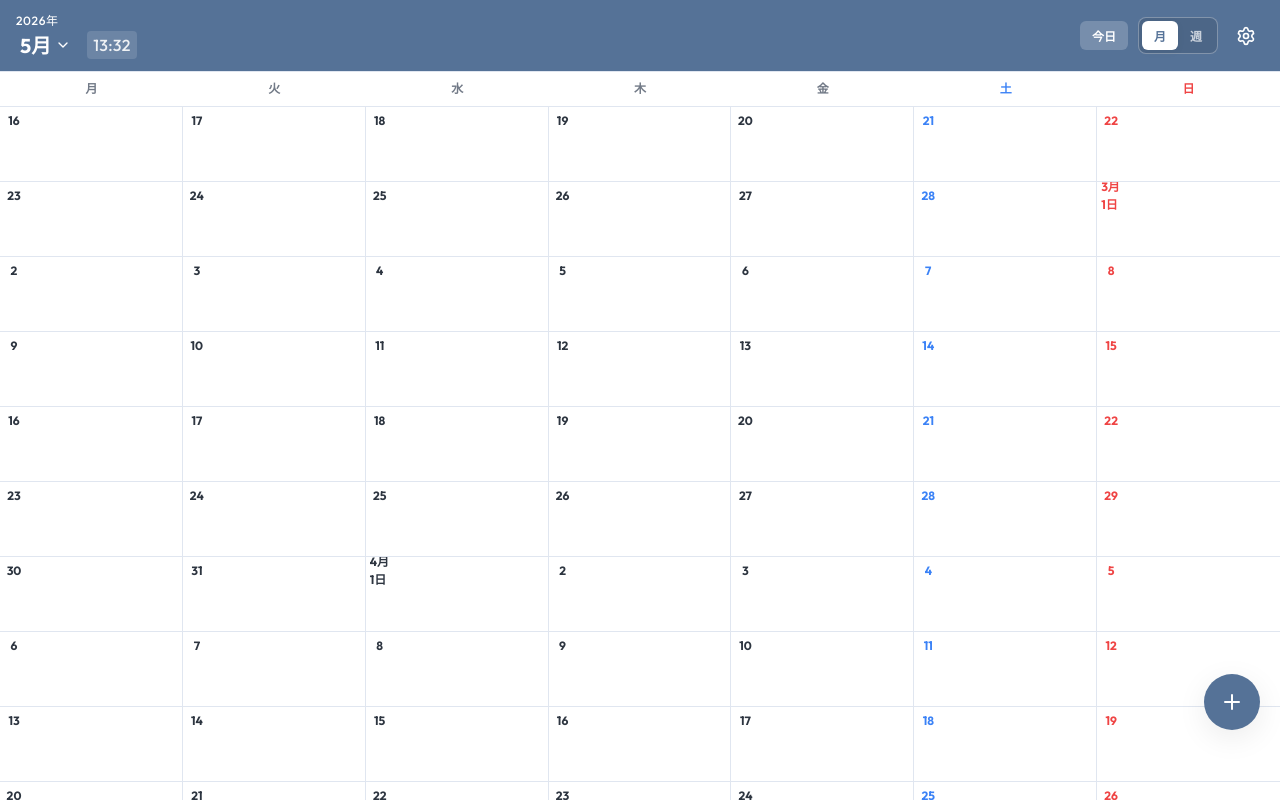
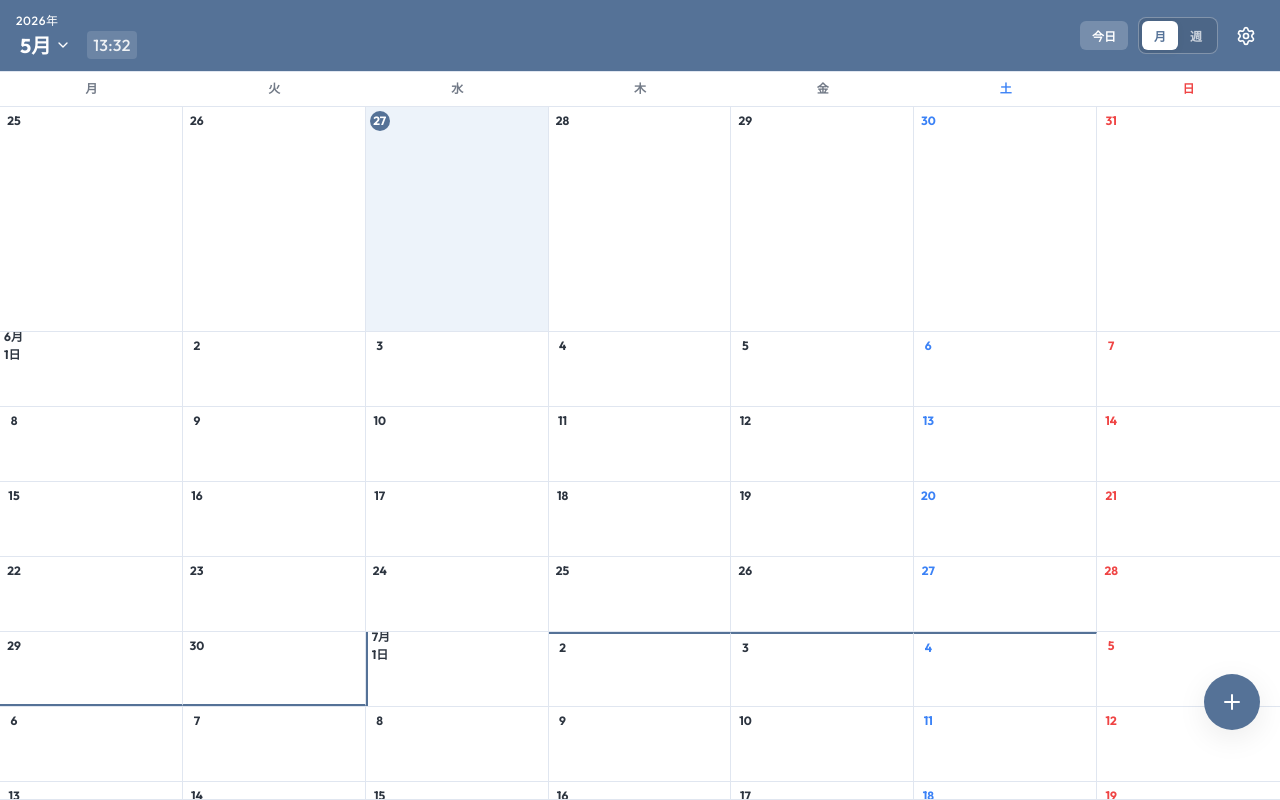
Before and after one commit to itokenlaw-rgb/FocusWeeks, a React (Vite) app: page / in a window 1280 px wide. Built offline with nearby package versions, Linux system fonts and the light colour scheme.

Commit message:
feat: カラー

```diff
--- a/src/components/MonthView.tsx
+++ b/src/components/MonthView.tsx
@@ -1,4 +1,4 @@
-import React from 'react';
+import React, { useRef, useEffect } from 'react';
 
 // App.tsx から渡されるすべてのプロパティと型を完全に一致させます
 interface MonthViewProps {
@@ -18,6 +18,36 @@ interface MonthViewProps {
   onPasteDuplicate: (targetDateString: string) => Promise<void>;
 }
 
+// ── イベントを時間帯別に5スロットへ振り分ける ──────────────────────────────
+// スロット: 0=深夜〜9時前, 1=9〜12時, 2=12〜15時, 3=15〜18時, 4=18時以降
+// 終日イベントはスロット0に配置
+const getEventSlotIndex = (event: any): number => {
+  if (event.allDay) return 0;
+  try {
+    const hours = new Date(event.start).getHours();
+    if (hours < 9)  return 0;
+    if (hours < 12) return 1;
+    if (hours < 15) return 2;
+    if (hours < 18) return 3;
+    return 4;
+  } catch {
+    return 0;
+  }
+};
+
+// ── イベントの開始時刻を "HH:MM"（終日は "終日"）で返す ────────────────────
+const formatEventTime = (event: any): string => {
+  if (event.allDay) return '終日';
+  try {
+    const d = new Date(event.start);
+    const hh = String(d.getHours()).padStart(2, '0');
+    const mm = String(d.getMinutes()).padStart(2, '0');
+    return `${hh}:${mm}`;
+  } catch {
+    return '';
+  }
+};
+
 export const MonthView: React.FC<MonthViewProps> = ({
   weeks,
   events,
@@ -29,58 +59,144 @@ export const MonthView: React.FC<MonthViewProps> = ({
   duplicateMode,
   onPasteDuplicate,
 }) => {
+  const containerRef = useRef<HTMLDivElement>(null);
+  const isScrollingRef = useRef(false);
+  const scrollTimeoutRef = useRef<ReturnType<typeof setTimeout> | null>(null);
+  const lastNotifiedMonth = useRef<{ year: number; month: number } | null>(null);
+
+  // ── 初期表示時に「今日」の週へ自動スクロール ───────────────────────────────
+  useEffect(() => {
+    const scrollToToday = () => {
+      const todayStr = new Date().toISOString().substring(0, 10);
+      const allWeekEls = containerRef.current?.querySelectorAll('.calendar-week');
+      if (!allWeekEls) return;
+
+      for (let i = 0; i < allWeekEls.length; i++) {
+        const el = allWeekEls[i] as HTMLElement;
+        const containsAttr = el.getAttribute('data-contains-date') || '';
+        if (containsAttr.split(',').includes(todayStr)) {
+          el.scrollIntoView({ block: 'start', behavior: 'auto' });
+          break;
+        }
+      }
+    };
+
+    const timer = setTimeout(scrollToToday, 50);
+    return () => clearTimeout(timer);
+  }, []);
+
+  // ── クリーンアップ ────────────────────────────────────────────────────────
+  useEffect(() => {
+    return () => {
+      if (scrollTimeoutRef.current) clearTimeout(scrollTimeoutRef.current);
+    };
+  }, []);
+
+  // ── スクロール中、画面中央の週から表示月を検出して通知 ───────────────────
+  const handleScroll = () => {
+    isScrollingRef.current = true;
+    if (!containerRef.current) return;
+
+    const container = containerRef.current;
+    const containerRect = container.getBoundingClientRect();
+    const centerY = containerRect.top + containerRect.height / 2;
+
+    const weekElements = container.querySelectorAll('.calendar-week');
+    let middleWeekEl: Element | null = null;
+
+    for (let i = 0; i < weekElements.length; i++) {
+      const rect = weekElements[i].getBoundingClientRect();
+      if (rect.top <= centerY && rect.bottom >= centerY) {
+        middleWeekEl = weekElements[i];
+        break;
+      }
+    }
+
+    if (middleWeekEl) {
+      const weekIndexAttr = middleWeekEl.getAttribute('data-week-index');
+      if (weekIndexAttr !== null) {
+        const weekIndex = parseInt(weekIndexAttr, 10);
+        const week = weeks[weekIndex];
+        if (week && week.length > 3) {
+          const middleDate: Date = week[3].date;
+          const targetYear  = middleDate.getFullYear();
+          const targetMonth = middleDate.getMonth();
+
+          if (
+            !lastNotifiedMonth.current ||
+            lastNotifiedMonth.current.year  !== targetYear ||
+            lastNotifiedMonth.current.month !== targetMonth
+          ) {
+            lastNotifiedMonth.current = { year: targetYear, month: targetMonth };
+            onVisibleMonthChange(targetYear, targetMonth);
+          }
+        }
+      }
+    }
+
+    if (scrollTimeoutRef.current) clearTimeout(scrollTimeoutRef.current);
+    scrollTimeoutRef.current = setTimeout(() => {
+      isScrollingRef.current = false;
+    }, 150);
+  };
+
   return (
     <div
-      className="month-container"
-      data-text-size={settings.textSize} // settings を自然に使用してエラーを回避
+      className="scroll-content"
+      data-text-size={settings.textSize}
+      ref={containerRef}
+      onScroll={handleScroll}
     >
+      <div className="month-container">
         {weeks.map((week, weekIndex) => {
-        // この週の最初の日の日付文字列を取得（App.tsx 側への動作用）
           const weekStartDateStr = week[0]?.dateString || '';
-        const isWeekFocused = focusedWeekId === weekStartDateStr;
+          const isWeekFocused   = focusedWeekId === weekStartDateStr;
+          const containsDates   = week.map((d: any) => d.dateString).join(',');
 
           return (
             <div
               key={weekIndex}
               className={`calendar-week ${isWeekFocused ? 'focused' : ''}`}
-            data-contains-date={week.map(d => d.dateString).join(',')}
+              data-week-id={weekStartDateStr}
+              data-week-index={weekIndex}
+              data-contains-date={containsDates}
+              style={{
+                '--focus-height-multiplier': settings.focusSize,
+              } as React.CSSProperties}
             >
-            {week.map((dayObj) => {
+              {week.map((dayObj: any) => {
                 const { date, dateString, isCurrentMonth, isToday } = dayObj;
                 const isOtherMonth = !isCurrentMonth;
 
-              // dayObj.date から年・月・日を取得
-              const year = date.getFullYear();
-              const month = date.getMonth(); // 0-11
+                const year       = date.getFullYear();
+                const month      = date.getMonth(); // 0-11
                 const dayOfMonth = date.getDate();
+                const dayOfWeek  = date.getDay();
+                const isSat      = dayOfWeek === 6;
+                const isSun      = dayOfWeek === 0;
+                const isSelected = selectedDate === dateString;
 
-              // 土日の判定（曜日: 0=日, 6=土）
-              const dayOfWeek = date.getDay();
-              const isSat = dayOfWeek === 6;
-              const isSun = dayOfWeek === 0;
-
-              // --- 【１】６月と７月の境目を階段状に太線にする判定 ---
+                // ── 6月→7月の境目を階段状太線で強調 ─────────────────────
                 let borderClasses = '';
                 if (dateString === '2026-06-29' || dateString === '2026-06-30') {
                   borderClasses = ' border-bottom-thick';
                 } else if (dateString === '2026-07-01') {
                   borderClasses = ' border-left-thick';
                 } else if (year === 2026 && month === 6 && dayOfMonth >= 2 && dayOfMonth <= 4) {
-                // 7月2日〜7月4日（土曜日まで）のセルには上線を引く
                   borderClasses = ' border-top-thick';
                 }
 
-              // セルの選択状態クラス
-              const isSelected = selectedDate === dateString;
+                // この日のイベント一覧
+                const dayEvents = events.filter(
+                  e => e.start.substring(0, 10) === dateString
+                );
 
                 return (
                   <div
                     key={dateString}
                     className={`day-cell ${isOtherMonth ? 'other-month' : ''} ${isToday ? 'today' : ''} ${isSelected ? 'selected' : ''} ${isSat ? 'sat' : ''} ${isSun ? 'sun' : ''}${borderClasses}`}
                     onClick={() => {
-                    // 月が変わる可能性のある位置をタップした際、安全にヘッダー表示を更新
                       onVisibleMonthChange(year, month);
-
                       if (duplicateMode) {
                         onPasteDuplicate(dateString);
                       } else {
@@ -88,39 +204,64 @@ export const MonthView: React.FC<MonthViewProps> = ({
                       }
                     }}
                   >
+                    {/* 日付数字 */}
                     <div className="day-num">
                       {(() => {
-                      // 【２】29日の上の「7月」を消す（2026-06-29の場合は「29」だけ表示）
-                      if (dateString === '2026-06-29') {
-                        return '29';
-                      }
-
-                      // 【３】7月1日の場合は改行せず「7月1日」と横並びで表示
-                      if (dayOfMonth === 1) {
-                        return `${month + 1}月1日`;
-                      }
-
-                      // 通常の日は日にちのみ表示
+                        if (dateString === '2026-06-29') return '29';
+                        if (dayOfMonth === 1) return `${month + 1}月1日`;
                         return dayOfMonth;
                       })()}
                     </div>
 
-                  {/* 予定（イベント）の表示エリア（App.tsx の構造に追従） */}
-                  <div className={isWeekFocused ? "day-events-focused" : "day-events-compact"}>
-                    {events
-                      .filter(e => e.start.substring(0, 10) === dateString)
-                      .slice(0, isWeekFocused ? 5 : 3)
-                      .map((event, idx) => (
+                    {/* ── フォーカス週：時間スロット5分割で表示 ── */}
+                    {isWeekFocused ? (
+                      <div
+                        className="day-events-focused"
+                        style={{ flex: 1, display: 'flex', flexDirection: 'column', height: 'calc(100% - 24px)' }}
+                      >
+                        {Array.from({ length: 5 }).map((_, slotIdx) => {
+                          const slotEvents = dayEvents.filter(
+                            e => getEventSlotIndex(e) === slotIdx
+                          );
+                          return (
+                            <div key={slotIdx} className="day-time-slot">
+                              {slotEvents.slice(0, 1).map(event => (
+                                <div
+                                  key={event.id}
+                                  className="focused-event"
+                                  title={`${formatEventTime(event)} ${event.title}`}
+                                >
+                                  {event.title}
+                                </div>
+                              ))}
+                              {slotEvents.length > 1 && (
+                                <span style={{ fontSize: '8px', color: 'var(--text-secondary)', alignSelf: 'center' }}>
+                                  +{slotEvents.length - 1}
+                                </span>
+                              )}
+                            </div>
+                          );
+                        })}
+                      </div>
+                    ) : (
+                      /* ── 通常週：コンパクト表示（最大3件） ── */
+                      <div className="day-events-compact">
+                        {dayEvents.slice(0, 3).map((event, idx) => (
                           <div
                             key={event.id || idx}
-                          className={isWeekFocused ? "day-time-slot" : "compact-event"}
+                            className="compact-event"
+                            title={`${formatEventTime(event)} ${event.title}`}
                           >
-                          <div className={isWeekFocused ? "focused-event" : ""}>
                             {event.title}
                           </div>
+                        ))}
+                        {dayEvents.length > 3 && (
+                          <div className="compact-event-more">
+                            他 {dayEvents.length - 3} 件
                           </div>
-                      ))}
+                        )}
                       </div>
+                    )}
                   </div>
                 );
               })}
@@ -128,5 +269,6 @@ export const MonthView: React.FC<MonthViewProps> = ({
           );
         })}
       </div>
+    </div>
   );
 };
```
Lines whose indentation alone changed are shown as unchanged.
